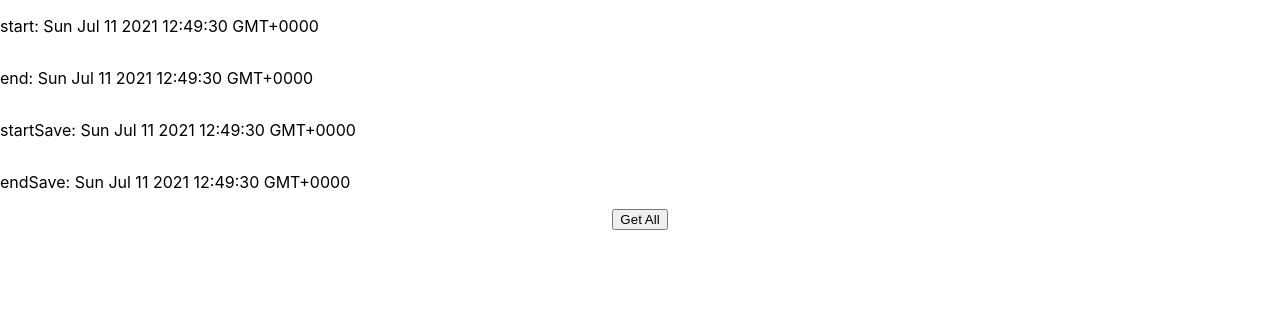
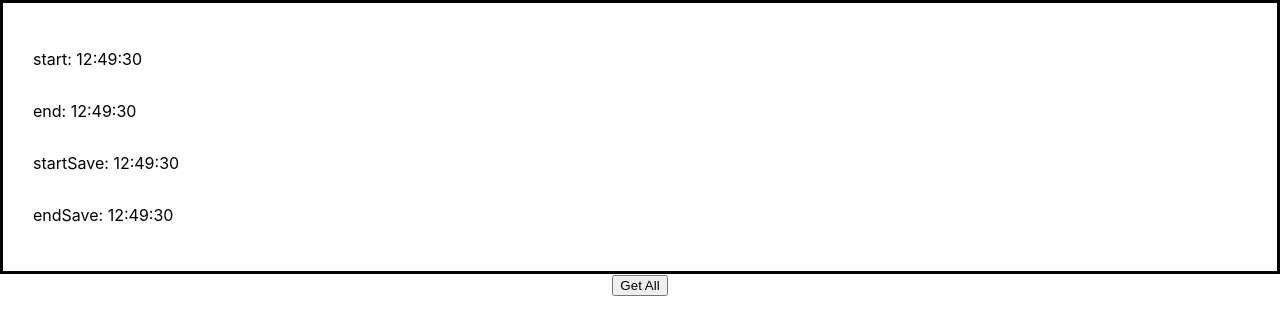
Before and after one commit to DPirate/samagra-assignment, a React (Create React App) app: page / in a window 1280 px wide. Shown: the top 334 px of the page. Built offline with nearby package versions, Linux system fonts and the light colour scheme; no server answers.

Commit message:
update ApiTimerAnalytics: better styling

```diff
--- a/src/features/home/components/ApiTimerAnalytics/ApiTimerAnalytics.tsx
+++ b/src/features/home/components/ApiTimerAnalytics/ApiTimerAnalytics.tsx
@@ -15,11 +15,13 @@ export function ApiTimerAnalytics({ data }: { data?: ITimerAnalyticsData }) {
         display: 'flex',
         flexDirection: 'column',
         alignItems: 'flex-start',
+        border: 'solid',
+        padding: 30,
       }}>
-      <p>start: {data?.start?.toLocaleString()}</p>
-      <p>end: {data?.end?.toLocaleString()}</p>
-      <p>startSave: {data?.startSave?.toLocaleString()}</p>
-      <p>endSave: {data?.endSave?.toLocaleString()}</p>
+      <p>start: {data?.start?.format('hh:mm:ss')}</p>
+      <p>end: {data?.end?.format('hh:mm:ss')}</p>
+      <p>startSave: {data?.startSave?.format('hh:mm:ss')}</p>
+      <p>endSave: {data?.endSave?.format('hh:mm:ss')}</p>
     </div>
   );
 }
```
